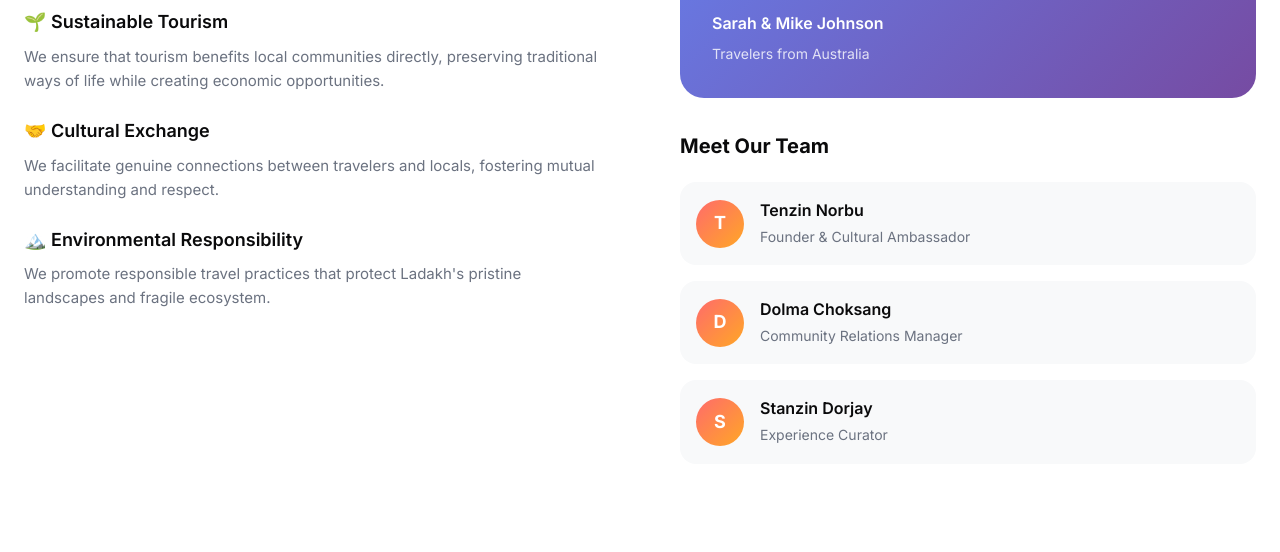
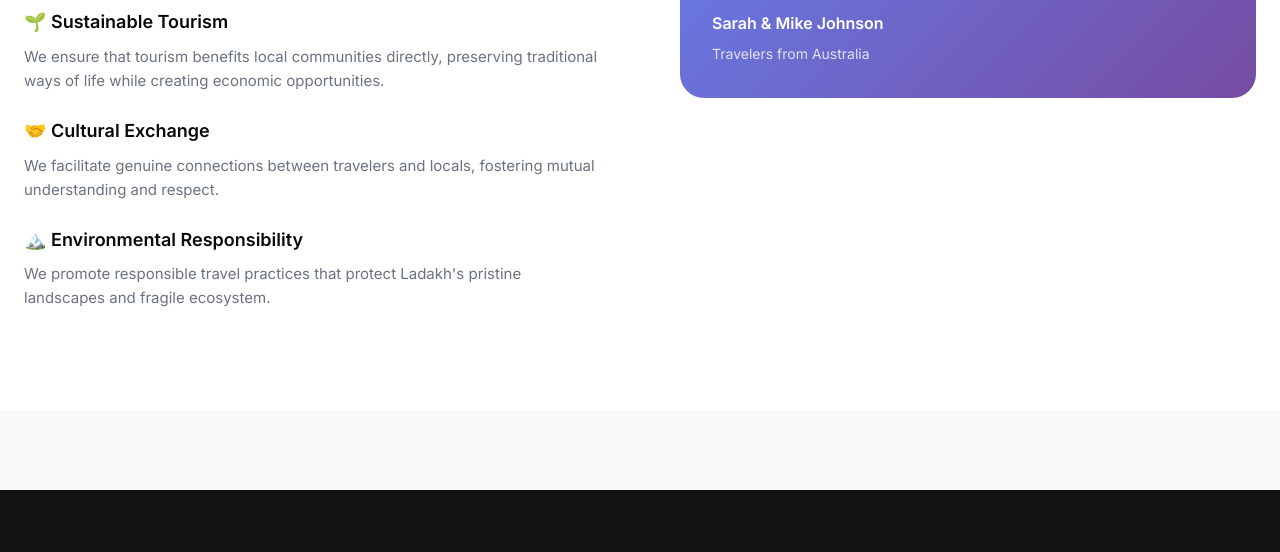
Before and after one commit to lotusjam/ExperienceLa, a website: page index.html in a window 1280 px wide. Shown: the part 4660-5212 px from the top of the page. Drawn offline with Linux system fonts and the light colour scheme.

Commit message:
removed team highlight

```diff
--- a/index.html
+++ b/index.html
@@ -1843,34 +1843,7 @@
               </div>
             </div>
 
-            <div class="team-highlight">
-              <h4>Meet Our Team</h4>
-              <div class="team-members">
-                <div class="team-member">
-                  <div class="member-avatar">T</div>
-                  <div class="member-info">
-                    <strong>Tenzin Norbu</strong>
-                    <span>Founder & Cultural Ambassador</span>
-                  </div>
-                </div>
-
-                <div class="team-member">
-                  <div class="member-avatar">D</div>
-                  <div class="member-info">
-                    <strong>Dolma Choksang</strong>
-                    <span>Community Relations Manager</span>
-                  </div>
-                </div>
-
-                <div class="team-member">
-                  <div class="member-avatar">S</div>
-                  <div class="member-info">
-                    <strong>Stanzin Dorjay</strong>
-                    <span>Experience Curator</span>
-                  </div>
-                </div>
-              </div>
-            </div>
+
           </div>
         </div>
       </div>
```
